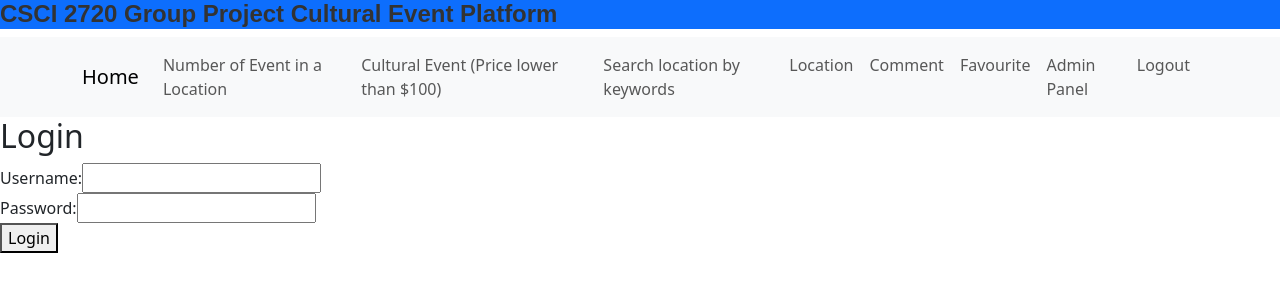
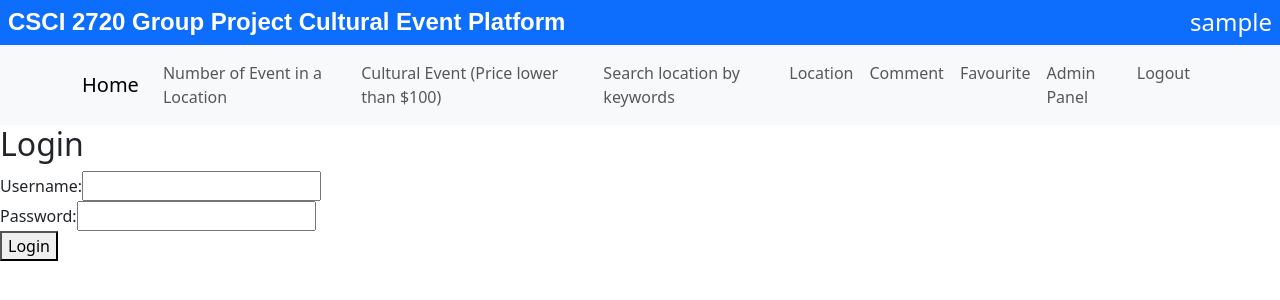
Before and after one commit to Cheung-Wai-Sum/csci2720_project_1155160407, a React (Create React App) app: page /login in a window 1280 px wide. Shown: the top 300 px of the page. Built offline with nearby package versions, Linux system fonts and the light colour scheme; sample sign-in values are in the browser's storage.

Commit message:
add username in top-right conner

```diff
--- a/src/App.js
+++ b/src/App.js
@@ -66,15 +66,20 @@ const Admin = () => (
 class App extends React.Component{
   handleLogout = () =>{
     localStorage.removeItem('permission')
+    localStorage.removeItem('username')
     window.location.href = 'http://localhost:3001/admin'
   }
   render(){
       const permission  = localStorage.getItem('permission');
+      const username = localStorage.getItem('username')
       return(
           <>
-              <h1 className= "bg-primary" style={{ fontFamily: 'Arial', fontSize: '24px', fontWeight: 'bold', color: '#333' }}>
-                CSCI 2720 Group Project Cultural Event Platform
-              </h1>
+              <div className="d-flex align-items-center justify-content-between bg-primary p-2">
+                <h1 className="text-white m-0" style={{ fontFamily: 'Arial', fontSize: '24px', fontWeight: 'bold' }}>
+                  CSCI 2720 Group Project Cultural Event Platform
+                </h1>
+                <h1 className="text-white m-0" style={{fontSize: '24px'}}>{username}</h1>
+              </div>
               <BrowserRouter>
               <nav className="navbar navbar-expand-lg navbar-light bg-light">
             <div className="container">
--- a/src/components/loginPage.js
+++ b/src/components/loginPage.js
@@ -23,6 +23,7 @@ const Login = () => {
         // path to homepage
         window.location.href = 'http://localhost:3001/admin';
         localStorage.setItem("permission", data.permission)
+        localStorage.setItem("username", username)
       } else {
         // Login failed, display error message to the user
         console.error('Login failed:', data.message);
```
